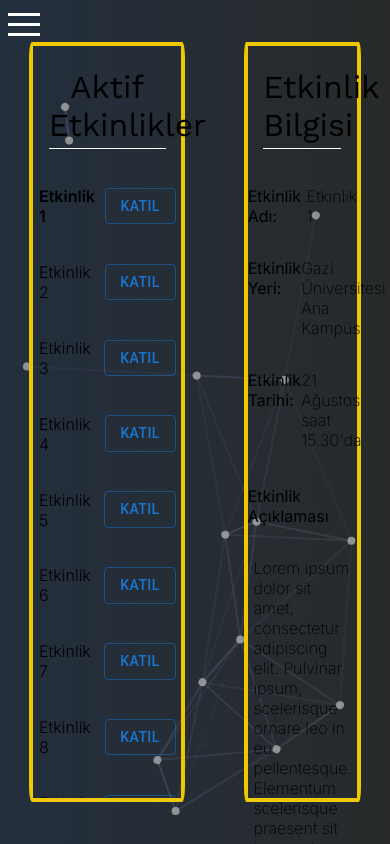
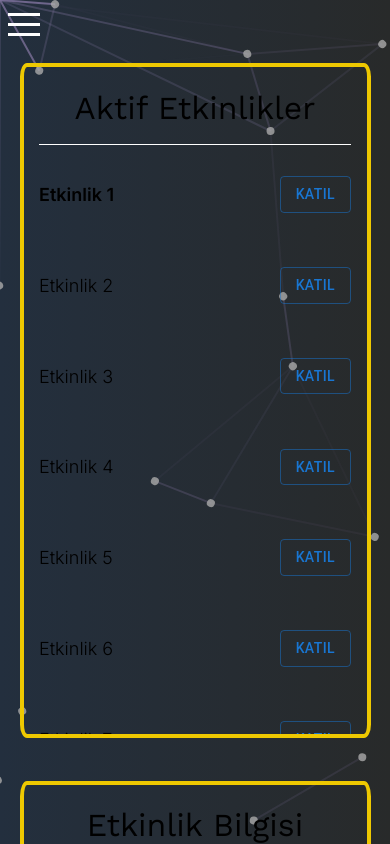
Before and after one commit to kimacchi/gazi-yapay-zeka, a Next.js app: page /events in a window 390 px wide. Both pictures are taken after a click on the element "Etkinlik 1". Shown: the top 844 px of the page. Built offline with nearby package versions, Linux system fonts and the light colour scheme.

Commit message:
added mobile compatibility to events section

```diff
--- a/pages/events.js
+++ b/pages/events.js
@@ -80,17 +80,13 @@ const tempData=[
     }
 ]
 
-const Events = () => {
-
-    const [selectedEvent, setSelectedEvent] = useState({});
-
-
-  return (
-    <div className={styles.container}>
-        <Particle />
-        <div style={{position: "absolute"}}>
-            <Navbar />
-        </div>
+const EventList = ()=>{
+    const [state, setState] = useState({});
+    const handleState = (e)=>{
+        setState(e);
+        // setSelectedEvent(e);
+    }
+    return(
         <div className={styles.wrapper}>
             <div className={styles.event_list}>
                 <h1>Aktif Etkinlikler</h1>
@@ -102,13 +98,13 @@ const Events = () => {
                                 <div className={styles.single_event} key={ele.id}>
                                     <p
                                         onClick={()=>{
-                                            if(ele.id === selectedEvent.id){
-                                                setSelectedEvent({})
+                                            if(ele.id === state.id){
+                                                handleState({})
                                             }else{
-                                                setSelectedEvent(ele);
+                                                handleState(ele);
                                             }
                                         }}
-                                        style={selectedEvent.id === ele.id ? {fontWeight: 600}: {fontWeight: 300}}
+                                        style={state.id === ele.id ? {fontWeight: 600}: {fontWeight: 300}}
                                     >
                                         {ele.Name}
                                     </p>
@@ -123,35 +119,49 @@ const Events = () => {
             </div>
             <div className={styles.event_info}>
                 {
-                    selectedEvent.Name ?
+                    state.Name ?
                     <div className={styles.event_info_container}>
                         <h1>Etkinlik Bilgisi</h1>
                         <div className={styles.event_info_infos}>
                             <div className={styles.single_info}>
                                 <p className={styles.name_of_the_info}>Etkinlik Adı:</p>
-                                <p className={styles.field_of_the_info}>{selectedEvent.Name}</p>
+                                <p className={styles.field_of_the_info}>{state.Name}</p>
                             </div>
                             <div className={styles.single_info}>
                                 <p className={styles.name_of_the_info}>Etkinlik Yeri:</p>
-                                <p className={styles.field_of_the_info}>{selectedEvent.Place}</p>
+                                <p className={styles.field_of_the_info}>{state.Place}</p>
                             </div>
                             <div className={styles.single_info}>
                                 <p className={styles.name_of_the_info}>Etkinlik Tarihi:</p>
-                                <p className={styles.field_of_the_info}>{selectedEvent.Date}</p>
+                                <p className={styles.field_of_the_info}>{state.Date}</p>
                             </div>
                             <div className={styles.description}>
                                 <p className={styles.name_of_the_info}>Etkinlik Açıklaması</p>
-                                <p className={styles.field_of_the_info}>{selectedEvent.Description}</p>
+                                <p className={styles.field_of_the_info}>{state.Description}</p>
                             </div>
                         </div>
                     </div>
                     :
-                    <div>
-                        dsgsdfg
+                    <div className={styles.event_info_container}>
+                        <h1>Etkinlik Bilgisi</h1>
                     </div>
                 }
             </div>
         </div>
+    )
+}
+
+const Events = () => {
+
+    // const [selectedEvent, setSelectedEvent] = useState({});
+
+  return (
+    <div className={styles.container}>
+        <Particle />
+        <div style={{position: "absolute"}}>
+            <Navbar />
+        </div>
+        <EventList />
     </div>
   )
 }
--- a/styles/Events.module.scss
+++ b/styles/Events.module.scss
@@ -105,3 +105,114 @@
         }
     }
 }
+
+@media only screen and (max-width: 850px){
+    .container{
+        .wrapper{
+            width: 100vw;
+            height: 190vh;
+            display: flex;
+            flex-direction: column;
+            // justify-content: space-around;
+            align-items: center;
+            .event_list{
+                margin-top: 5vh;
+                width: 90vw;
+                height: 80vh;
+                border-radius: 2%;
+                border: 4px solid #EEC801;
+                display: flex;
+                flex-direction: column;
+                align-items: center;
+                h1{
+                    width: 80vw;
+                    text-align: center;
+                    border-bottom: 1px solid white;
+                    padding-bottom: 2vh;
+                    font-family: "Work Sans";
+                    font-weight: 400;
+                }
+                .event_list_list{
+                    height: 75.5vh;
+                    overflow-y: auto;
+                    width: 88vw;
+                    display: flex;
+                    flex-direction: column;
+                    align-items: center;
+                    .single_event{
+                        display: flex;
+                        width: 80vw;
+                        align-items: center;
+                        justify-content: space-between;
+                        margin-bottom: 4vh;
+                        font-family: "Inter";
+                        font-size: 18px;
+                        p{
+                            cursor: pointer;
+                        }
+                    }
+                }
+            }
+            .event_info{
+                margin-bottom: 5vh;
+                width: 90vw;
+                height: 90vh;
+                border-radius: 2%;
+                border: 4px solid #EEC801;
+                .event_info_container{
+                    display: flex;
+                    flex-direction: column;
+                    align-items: center;
+                    h1{
+                        width: 80vw;
+                        text-align: center;
+                        border-bottom: 1px solid white;
+                        padding-bottom: 2vh;
+                        font-family: "Work Sans";
+                        font-weight: 400;
+                    }
+                    .event_info_infos{
+                        display: flex;
+                        flex-direction: column;
+                        align-items: center;
+                        .single_info{
+                            width: 80vw;
+                            display: flex;
+                            justify-content: space-between;
+                            font-size: 18px;
+                            .name_of_the_info{
+                                font-family: "Inter";
+                                font-weight: 400;
+
+                            }
+                            .field_of_the_info{
+                                font-family: "Inter";
+                                font-weight: 200;
+                                text-align: right;
+                            }
+                        }
+                        .description{
+                            display: flex;
+                            flex-direction: column;
+                            align-items: center;
+                            margin-top: 1vw;
+                            font-size: 18px;
+                            .name_of_the_info{
+                                font-family: "Inter";
+                                font-weight: 400;
+                            }
+                            .field_of_the_info{
+                                font-family: "Inter";
+                                font-weight: 200;
+                                width: 70vw;
+                                height: 40vh;
+                                overflow-y: auto;
+                            }
+
+                        }
+                    }
+                }
+            }
+        }
+    }
+}
```
